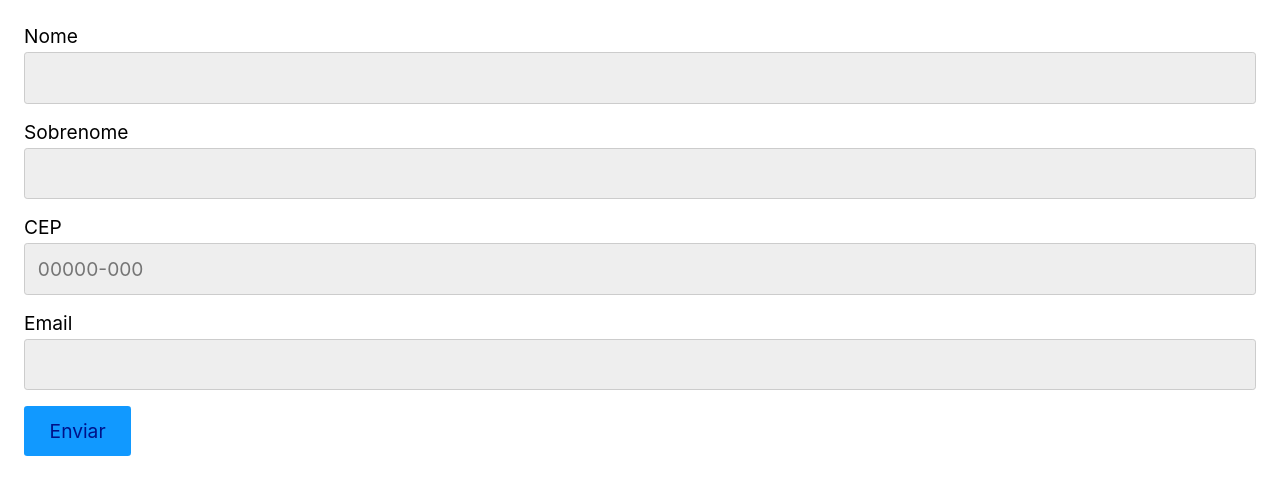
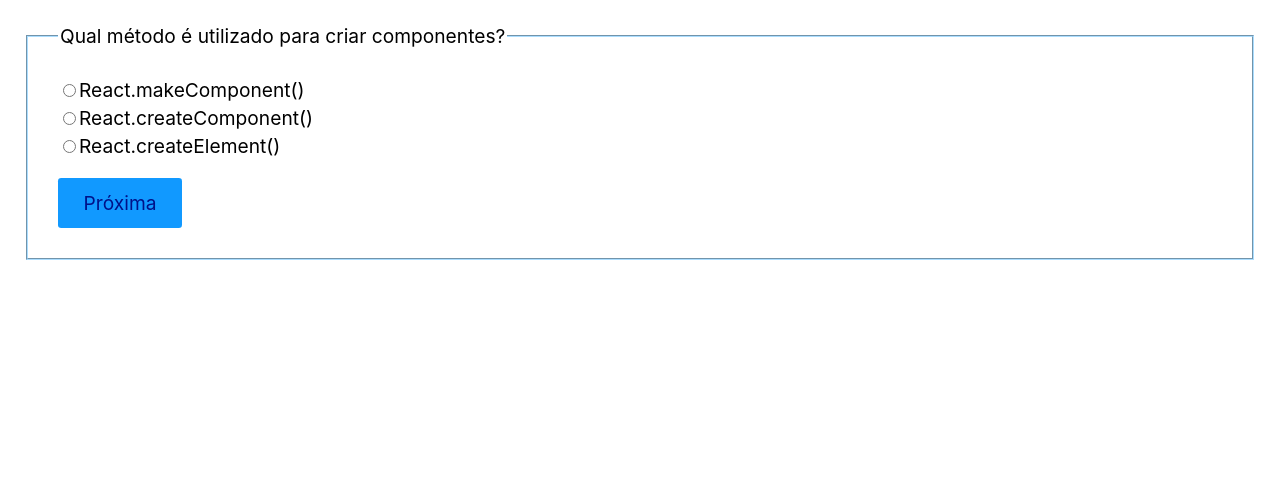
Before and after one commit to vtbrgt/react-completo-origamid, a React (Create React App) app in the folder forms/: page / in a window 1280 px wide. Shown: the top 494 px of the page. Built offline with nearby package versions, Linux system fonts and the light colour scheme.

Commit message:
form challenge

```diff
--- a/forms/src/App.jsx
+++ b/forms/src/App.jsx
@@ -1,10 +1,8 @@
 import React from 'react';
-import Validacao from './Validacao';
+import DesafioForm from './DesafioForm';
 
 const App = () => {
-  return (
-    <Validacao/>
-  )
+  return <DesafioForm />;
 };
 
 export default App;
--- /dev/null
+++ b/forms/src/DesafioForm.jsx
@@ -0,0 +1,87 @@
+import React from 'react';
+import Radio from './Components/Radio';
+
+const perguntas = [
+  {
+    pergunta: 'Qual método é utilizado para criar componentes?',
+    options: [
+      'React.makeComponent()',
+      'React.createComponent()',
+      'React.createElement()',
+    ],
+    resposta: 'React.createElement()',
+    id: 'p1',
+  },
+  {
+    pergunta: 'Como importamos um componente externo?',
+    options: [
+      'import Component from "./Component"',
+      'require("./Component")',
+      'import "./Component"',
+    ],
+    resposta: 'import Component from "./Component"',
+    id: 'p2',
+  },
+  {
+    pergunta: 'Qual hook não é nativo?',
+    options: ['useEffect()', 'useFetch()', 'useCallback()'],
+    resposta: 'useFetch()',
+    id: 'p3',
+  },
+  {
+    pergunta: 'Qual palavra deve ser utilizada para criarmos um hook?',
+    options: ['set', 'get', 'use'],
+    resposta: 'use',
+    id: 'p4',
+  },
+  {
+    pergunta: 'Quando fazemos um ano de namoro?',
+    options: ['09/07/2023', '11/07/2023', '08/07/2023'],
+    resposta: '08/07/2023',
+  },
+];
+
+const DesafioForm = () => {
+  const [resposta, setResposta] = React.useState('');
+  const [questao, setQuestao] = React.useState(0);
+  const [acertos, setAcertos] = React.useState(0);
+
+  function checkAnswer(resposta) {
+    if (resposta === perguntas[questao].resposta) {
+      setAcertos(acertos + 1);
+    }
+  }
+
+  function handleClick(event) {
+    event.preventDefault();
+    checkAnswer(resposta);
+    setQuestao(questao + 1);
+  }
+
+  return (
+    <>
+      {questao < perguntas.length && (
+        <fieldset style={{ padding: '1.875rem', borderColor: '#adf' }}>
+          <legend>{perguntas[questao].pergunta}</legend>
+          <form>
+            <Radio
+              options={perguntas[questao].options}
+              value={resposta}
+              setValue={setResposta}
+            />
+            <button style={{ marginTop: '1rem' }} onClick={handleClick}>
+              Próxima
+            </button>
+          </form>
+        </fieldset>
+      )}
+      {questao >= perguntas.length && (
+        <h2>
+          Você acertou: {acertos} de {perguntas.length}
+        </h2>
+      )}
+    </>
+  );
+};
+
+export default DesafioForm;
```
Also changed, not shown: forms/src/Form.jsx (+7 -3 lines).
